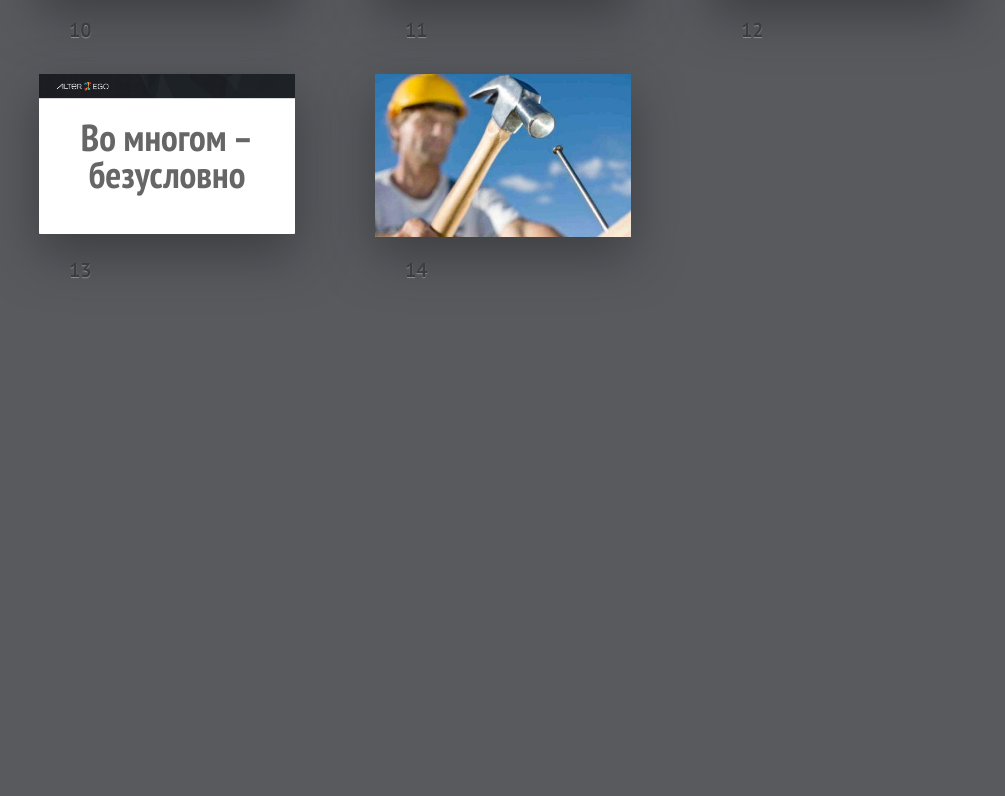
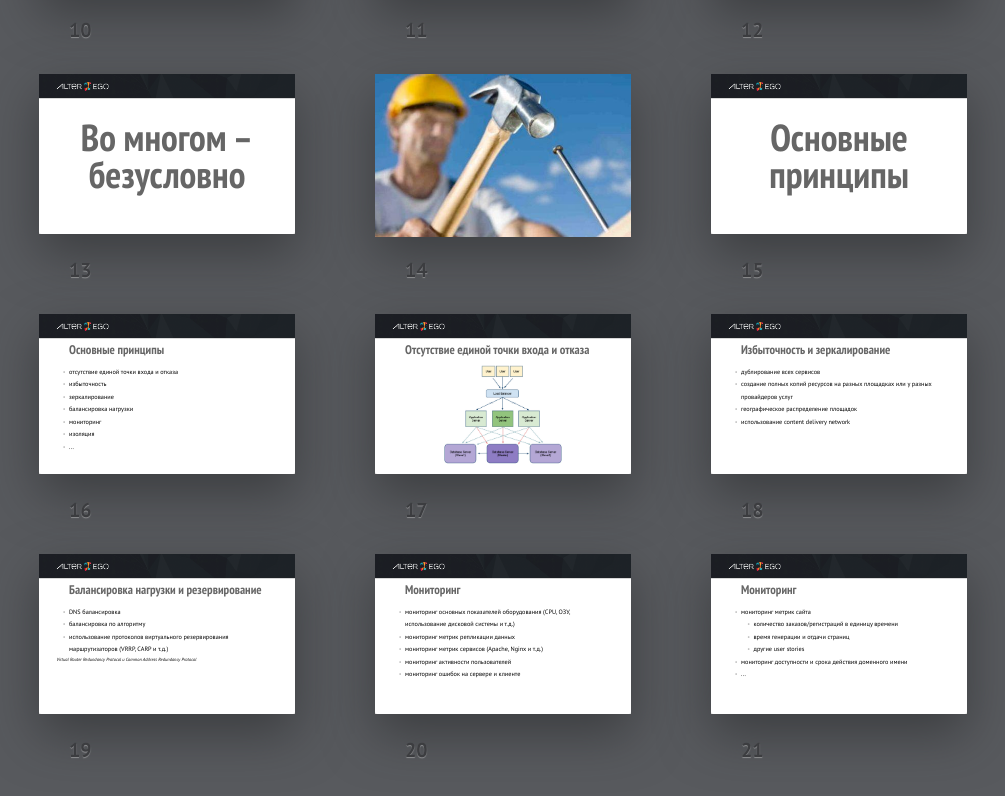
Before and after one commit to denis-zavgorodny/bitrix-2016, a website: page index.html in a window 1280 px wide. Shown: the part 1116-1912 px from the top of the page, without its empty margins (61-1066 px from the left). Before the commit the page ends 1470 px from the top, so only its background shows below. Drawn offline with Linux system fonts and the light colour scheme.

Commit message:
Еще слайды

```diff
--- a/index.html
+++ b/index.html
@@ -13,6 +13,19 @@
 		}
 		.slide>div {
 			padding: 117px 120px 0;
+		}
+		.slide:after {
+			right: 3%;
+		}
+		.slide.cover:after {
+
+		}
+		.slide.shout:after {
+			visibility: visible;
+		}
+		.notice {
+			font-size: 18px;
+			font-style: italic;
 		}
 	</style>
 </head>
@@ -92,6 +105,84 @@
 		<img style="position: absolute;  width: 100%; top: 0; left: 0;" src="images/kak-zabit-gvozd.jpg" width="100%">
 	</div></section>
 
+	<section class="slide shout"><div>
+		<h2>Основные принципы</h2>
+	</div></section>
+
+	<section class="slide"><div>
+		<h2>Основные принципы</h2>
+		<ul>
+			<li>отсутствие единой точки входа и отказа</li>
+			<li>избыточность</li>
+			<li>зеркалирование</li>
+			<li>балансировка нагрузки</li>
+			<li>мониторинг</li>
+			<li>изоляция</li>
+			<li>...</li>
+		</ul>
+	</div></section>
+
+	<section class="slide"><div>
+		<h2>Отсутствие единой точки входа и отказа</h2>
+		<center>
+			<img src="images/balancer.jpg" width="60%">
+		</center>
+	</div></section>
+
+	<section class="slide"><div>
+		<h2>Избыточность и зеркалирование</h2>
+		<ul>
+			<li>дублирование всех сервисов</li>
+			<li>создание полных копий ресурсов на разных площадках или у разных провайдеров услуг</li>
+			<li>географическое распределение площадок</li>
+			<li>использование content delivery network</li>
+		</ul>
+	</div></section>
+
+	<section class="slide"><div>
+		<h2>Балансировка нагрузки и резервирование</h2>
+		<ul>
+			<li>DNS балансировка</li>
+			<li>балансировка по алгоритму</li>
+			<li>использование протоколов виртуального резервирования маршрутизаторов (VRRP, CARP и т.д.)
+			<br />
+			<div class="notice">Virtual Router Redundancy Protocol и Common Address Redundancy Protocol</div>
+			</li>
+		</ul>
+	</div></section>
+
+	<section class="slide"><div>
+		<h2>Мониторинг</h2>
+		<ul>
+			<li>мониторинг основных показателей оборудования (CPU, ОЗУ, использование дисковой системы и т.д.)</li>
+			<li>мониторинг метрик репликации данных</li>
+			<li>мониторинг метрик сервисов (Apache, Nginx и т.д.)</li>
+			<li>мониторинг активности пользователей</li>
+			<li>мониторинг ошибок на сервере и клиенте</li>
+
+
+		</ul>
+	</div></section>
+
+	<section class="slide"><div>
+		<h2>Мониторинг</h2>
+		<ul>
+            <li>мониторинг метрик сайта
+			<br />
+				<ul>
+					<li>количество заказов/регистраций в единицу времени</li>
+					<li>время генерации и отдачи страниц</li>
+					<li>другие user stories</li>
+				</ul>
+			</li>
+			<li>мониторинг доступности и срока действия доменного имени</li>
+			<li>...</li>
+
+
+
+		</ul>
+	</div></section>
+
 
 <!--  -->
 
```
Also changed, not shown: images/balancer.jpg (added), images/balancer.png (added).
